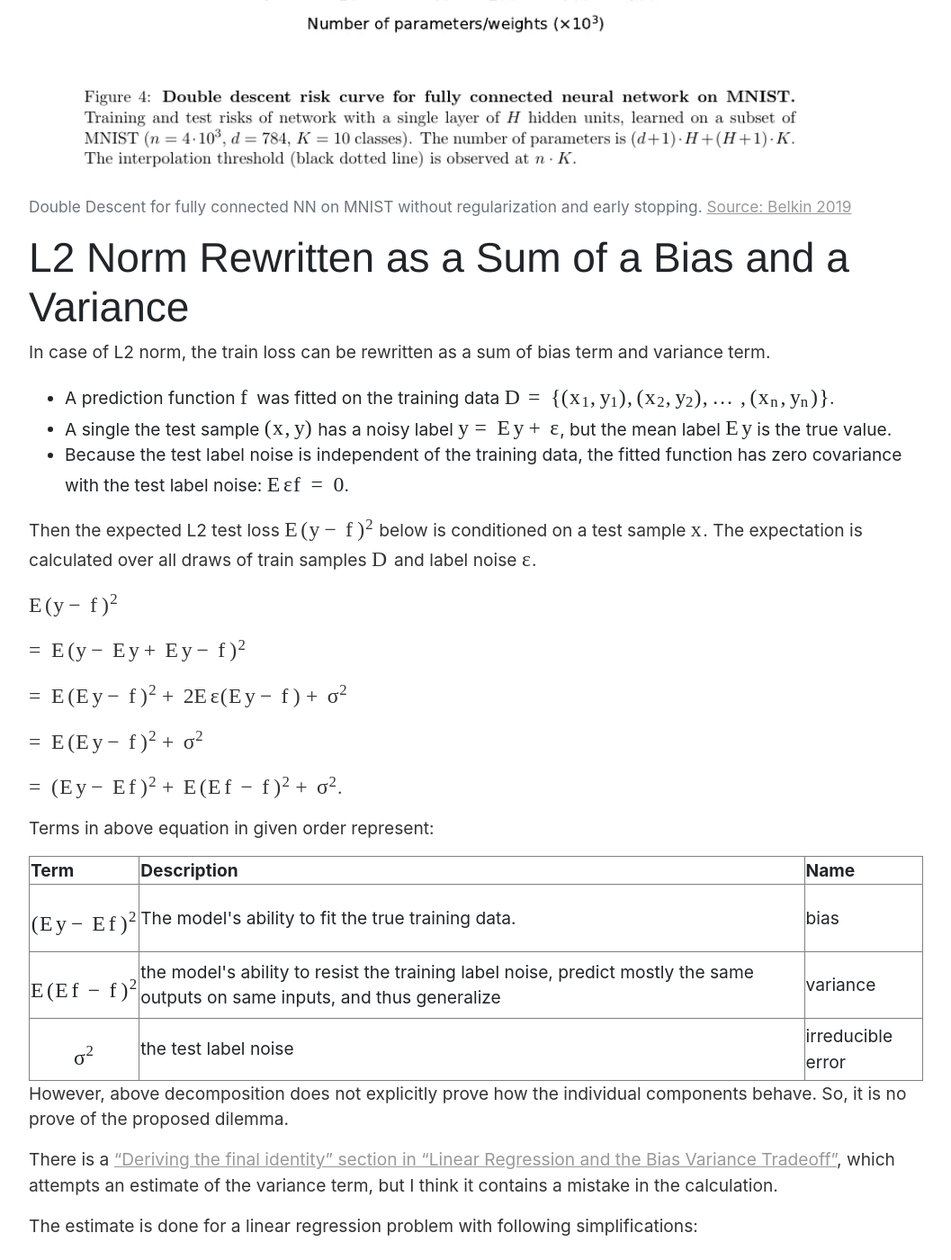
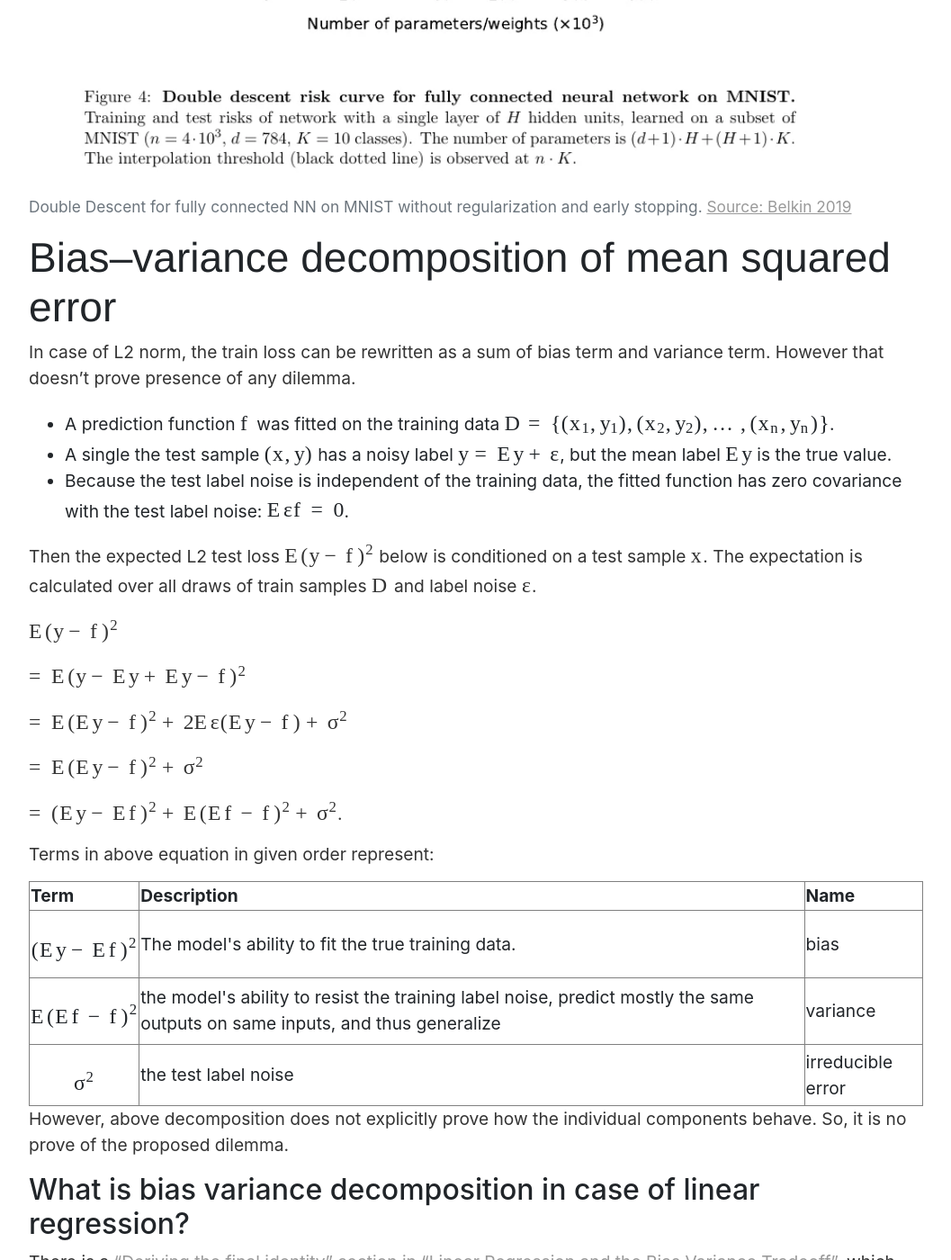
Before and after one commit to vackosar/vackosar.github.io, a Jekyll site: the page built from _posts/2020-09-15-double-descent-contrary-to-bias-variance-trade-off.md, in a window 1280 px wide and 1400 px high, scrolled down 1183 px. Shown: the whole window at 90% size, without its empty margins (111-1168 px from the left). Built offline with Jekyll 4.4.1, drawn with Linux system fonts in a browser that asks for light colours; nearby versions of some CDN libraries; some web fonts are replaced; library files that are not in the unit come from our copies; comment, search, counter and statistics services are not loaded.

Commit message:
double descent

```diff
--- a/_posts/2020-09-15-double-descent-contrary-to-bias-variance-trade-off.md
+++ b/_posts/2020-09-15-double-descent-contrary-to-bias-variance-trade-off.md
@@ -33,9 +33,9 @@ The paper refers to empirical evidence that an implicit regularization is repres
 </figure>
 
 
-# L2 Norm Rewritten as a Sum of a Bias and a Variance
+# Bias–variance decomposition of mean squared error
 
-In case of L2 norm, the train loss can be rewritten as a sum of bias term and variance term.
+In case of L2 norm, the train loss can be rewritten as a sum of bias term and variance term. However that doesn't prove presence of any dilemma.
 
 - A prediction function \\( f \\) was fitted on the training data \\( D = \lbrace (x_1, y_1), (x_2, y_2), ..., (x_n, y_n) \rbrace \\).
 - A single the test sample \\( (x, y) \\) has a noisy label \\( y = Ey + \varepsilon \\), but the mean label \\( Ey \\) is the true value.
@@ -93,6 +93,7 @@ Terms in above equation in given order represent:
 However, above decomposition does not explicitly prove how the individual components behave.
 So, it is no prove of the proposed dilemma.
 
+## What is bias variance decomposition in case of linear regression?
 There is a ["Deriving the final identity" section in "Linear Regression and the  Bias Variance Tradeoff"](https://people.eecs.berkeley.edu/~jegonzal/assets/slides/linear_regression.pdf),
 which attempts an estimate of the variance term,
 but I think it contains a mistake in the calculation.
```
